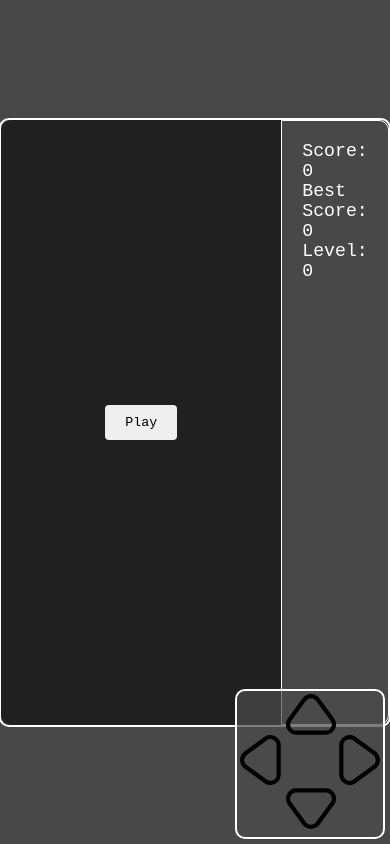
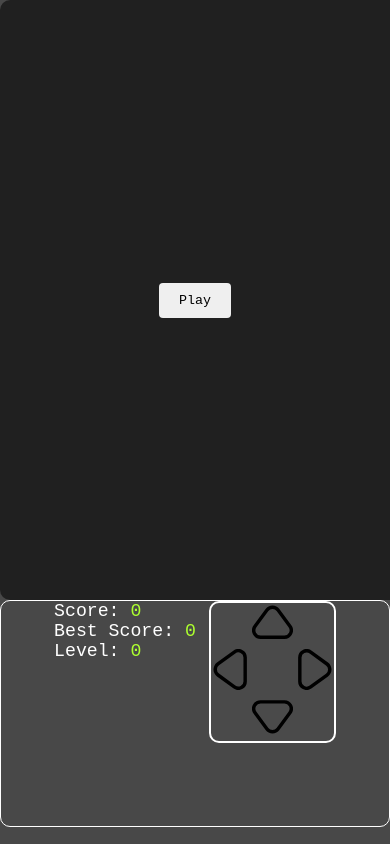
Before and after one commit to AnselmoDelHoyo/tetris-memo, a website built with Vite: page index.html in a window 390 px wide. Built offline with nearby package versions, Linux system fonts and the light colour scheme.

Commit message:
Style correction in phone resolution

```diff
--- a/index.html
+++ b/index.html
@@ -15,12 +15,12 @@
         </div>
       </div>
       <div class="data">
-        <div>Score: <span id="score"></span></div>
-        <div>Best Score: <span id="best-score"></span></div>
-        <div>Level: <span id="level"></span></div>
-
-    </main>
-    <div id="phone-controller">
+        <div>
+          <div>Score: <span id="score" class="data-number"></span></div>
+          <div>Best Score: <span id="best-score" class="data-number"></span></div>
+          <div>Level: <span id="level" class="data-number"></span></div>
+        </div>
+        <div id="phone-controller">
           <div class="right button">
             <svg
               xmlns="http://www.w3.org/2000/svg"
@@ -62,6 +62,8 @@
             </svg>
           </div>
         </div>
+      </div>
+    </main>
     <section id="game-over">
       <h3 class="title">Game Over</h3>
       <button id="restart">Restart</button>
--- a/style.css
+++ b/style.css
@@ -33,15 +33,22 @@ body {
   }
 
   #tetris {
+    display: block;
+    margin: auto;
     position: relative;
     z-index: -1;
   }
 
   .data {
+    position: relative;
     height: 100%;
     border: 1px solid #ffffff;
     border-radius: 0 10px 10px 0;
     padding: 20px;
+
+      .data-number {
+        color: greenyellow;
+      }
   }
 }
 
@@ -73,7 +80,6 @@ body {
   height: 100%;
   background-color: #0000008c;
   display: flex;
-  /* visibility: hidden; */
   flex-direction: column;
   justify-content: center;
   align-items: center;
@@ -87,7 +93,6 @@ button {
   border: none;
   border-radius: 4px;
   cursor: pointer;
-
 }
 button:hover {
   opacity: .5;
@@ -95,43 +100,78 @@ button:hover {
 
 #phone-controller {
   background-color: #4b4b4bb5;
-  width: 150px;
-  height: 150px;
-  position: absolute;
-  bottom: 5px;
-  right: 5px;
   color: white;
   border-radius: 10px;
   border: 2px solid white;
-  transform: rotate(100);
+
+  display: grid;
+  place-content: center;
+  grid-template-columns: repeat(3, 1fr);
+  grid-template-rows: repeat(3, 1fr);
 
   #Outline {
-    height: 50px;
-    width: 50px;
+    height: 41px;
+    width: 41px;
   }
 
-  .button {
-    display: inline-block;
-    z-index: 5;
-    position: absolute;
-  }
   .button:active {
     background-color: rgba(255, 255, 255, 0.201);
     border-radius: 10px;
   }
 
   .right {
-    top: 30%;
+    grid-column: 1/2;
+    grid-row: 2/3;
   }
   .up {
-    right: 32%;
+    grid-column: 2/3;
+    grid-row: 1/2;
   }
   .left {
-    top: 30%;
-    right: 0;
+    grid-column: 3/4;
+    grid-row: 2/3;
   }
   .down {
-    right: 32%;
-    bottom: 0;
+    grid-column: 2/3;
+    grid-row: 3/4;
   }
 }
+
+@media screen and (max-width: 648px) {
+  body {
+    max-height: 98vh;
+    display: flex;
+    justify-content: center;
+    align-items: center;
+  }
+  #game {
+    max-height: 100vh;
+    display: flex;
+    flex-direction: column;
+    justify-content: center;
+    align-items: center;
+    border: none;
+
+    .game-box {
+      width: 100%;
+    }
+
+    .data {
+      padding: 0;
+      width: 100%;
+      border: 1px solid white;
+      border-radius: 10px;
+      display: flex;
+      justify-content: center;
+      align-items: flex-start;
+      column-gap: 1rem;
+      user-select: none;
+    }
+  }
+}
+
+@media screen and (min-width: 648px) {
+  #phone-controller {
+    display: none;
+  }
+}
```
